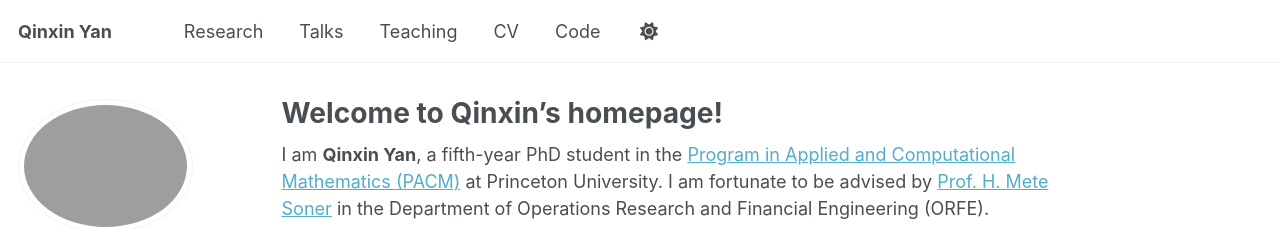
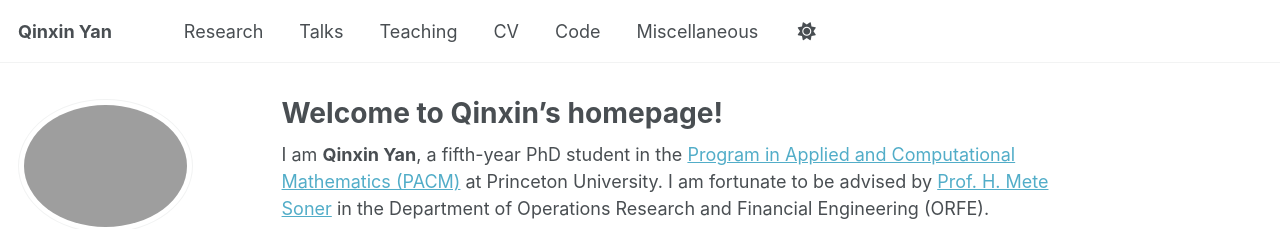
Before and after one commit to Qinxin-Yan/qinxin-yan.github.io, a Jekyll site: the page built from _pages/about.md, in a window 1280 px wide. Shown: the top 229 px of the page. Built offline with Jekyll 4.4.1, drawn with Linux system fonts in a browser that asks for light colours.

Commit message:
Add Miscellaneous to site navigation

```diff
--- a/_data/navigation.yml
+++ b/_data/navigation.yml
@@ -30,6 +30,9 @@ main:
   - title: "Code"
     url: /code/
 
+  - title: "Miscellaneous"
+    url: /miscellaneous/
+
   # - title: "CV"
   #   url: /cv-json/
 
```
